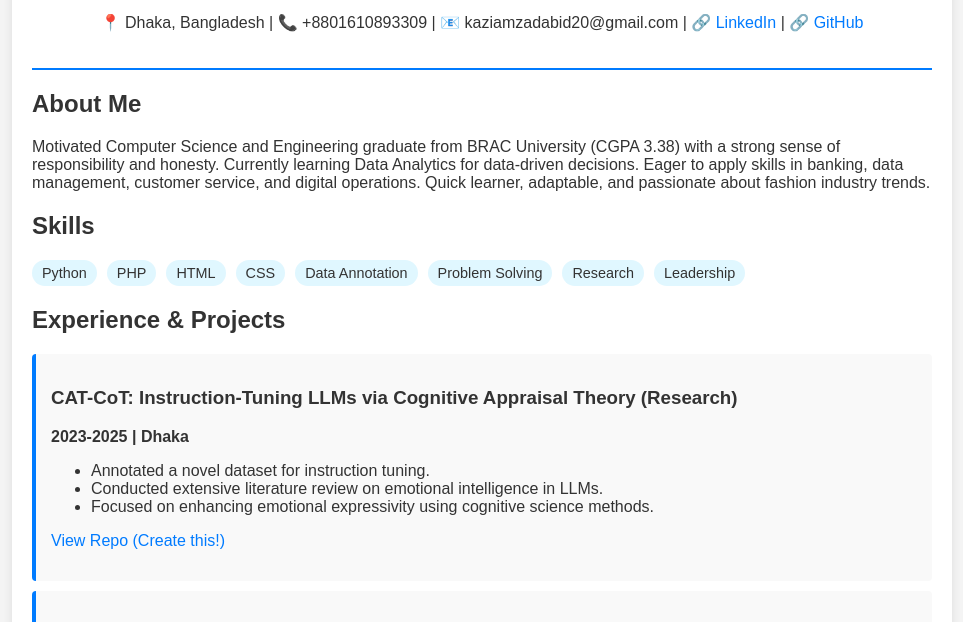
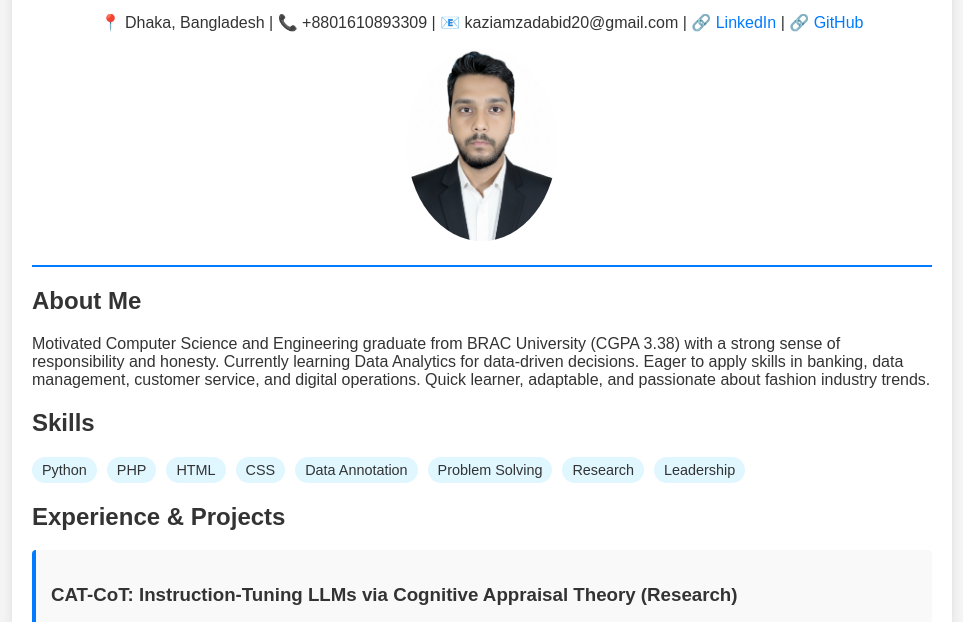
Before and after one commit to kaziamzadabid1/kaziamzadabid1.github.io, a plain HTML site: page index.html in a window 1280 px wide. Shown: the part 161-783 px from the top of the page, without its empty margins (158-1121 px from the left). Drawn offline with Linux system fonts and the light colour scheme.

Commit message:
Add profile image to index.html header
Added a profile image to the header section.

```diff
--- a/index.html
+++ b/index.html
@@ -23,6 +23,7 @@
             <h1>KAZI AMZAD ABID</h1>
             <p>Data | IT | Leadership</p>
             <p>📍 Dhaka, Bangladesh | 📞 +8801610893309 | 📧 kaziamzadabid20@gmail.com | 🔗 <a href="https://www.linkedin.com/in/your-linkedin">LinkedIn</a> | 🔗 <a href="https://github.com/kaziamzadabid1">GitHub</a></p>
+            <img src="profile.jpg" alt="Kazi Amzad Abid" width="150" style="border-radius:50%;">
         </header>
 
         <div class="section">
```
